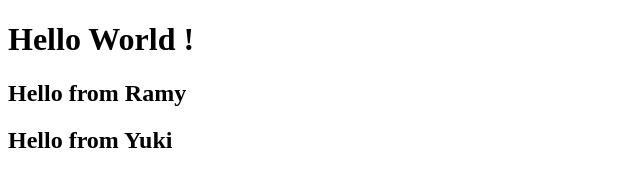
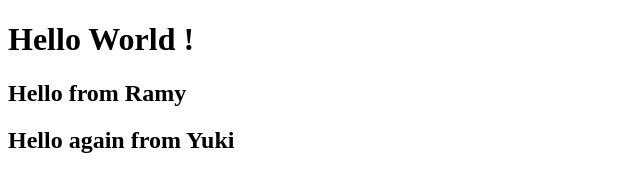
Before and after one commit to diverdowngit/fredsprojecttest, a plain HTML site: page index.html in a window 1280 px wide. Shown: the whole page, without its empty margins (0-640 px from the left). Drawn offline with Linux system fonts and the light colour scheme.

Commit message:
hello again fred

```diff
--- a/index.html
+++ b/index.html
@@ -10,7 +10,7 @@
 <body>
     <h1>Hello World !</h1>
     <h2>Hello from Ramy</h2>
-    <h2>Hello from Yuki</h2>
+    <h2>Hello again from Yuki </h2>
 </body>
 
 </html>
```
